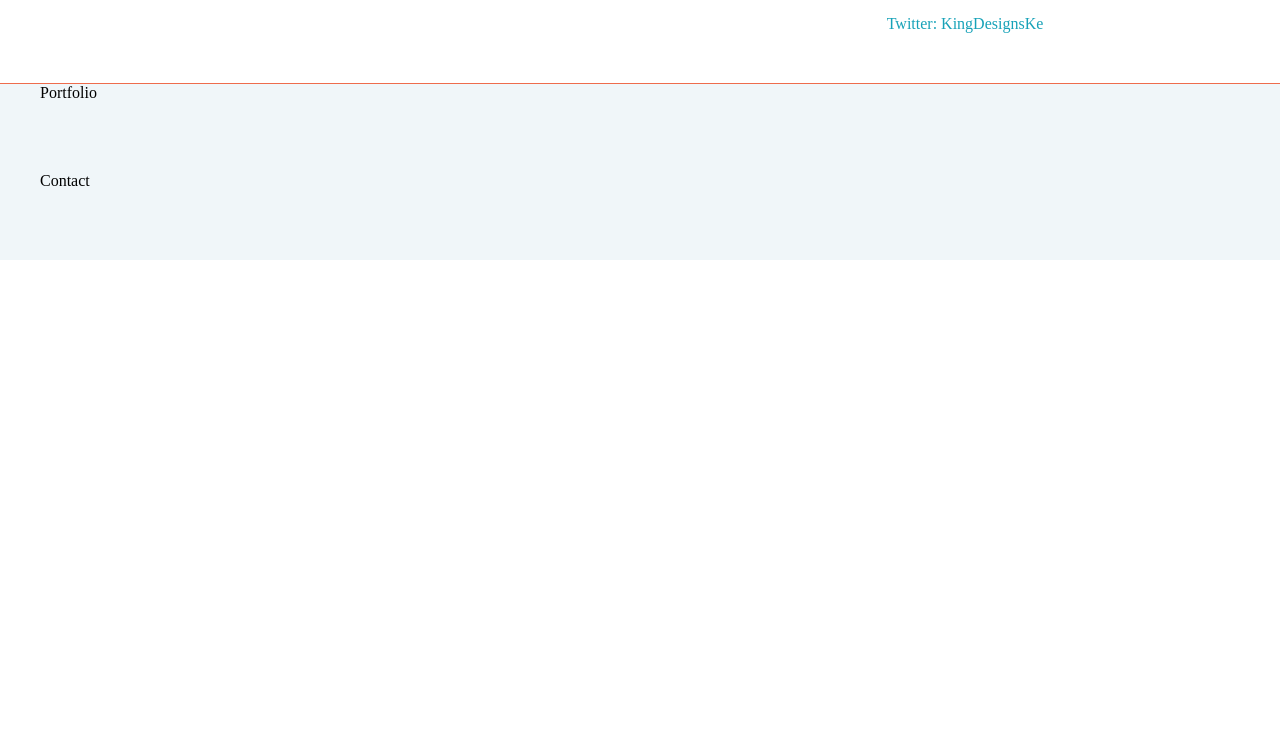
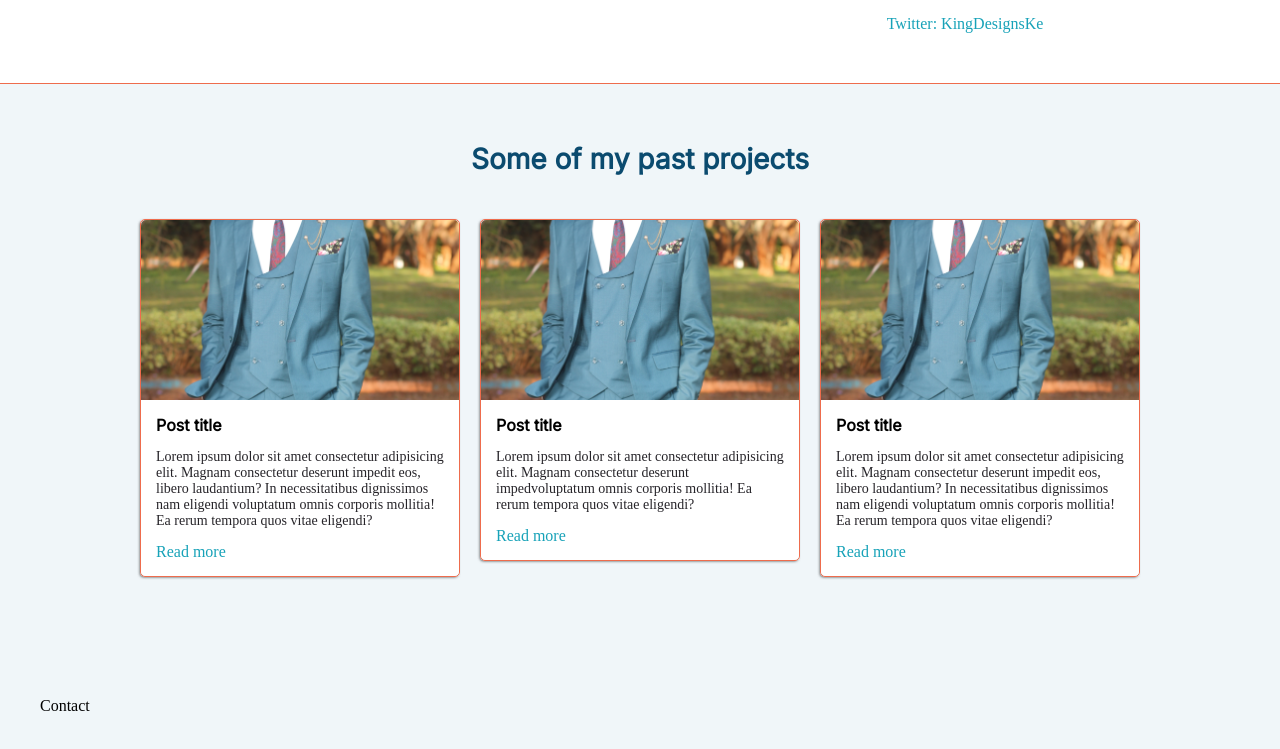
Before and after one commit to timmoh-king/my_website, a plain HTML site: page index.html in a window 1280 px wide. Shown: the part 1352-2101 px from the top of the page. Before the commit the page ends 1612 px from the top, so only its background shows below. Drawn offline with Linux system fonts and the light colour scheme.

Commit message:
Portfolio section

```diff
--- a/default.css
+++ b/default.css
@@ -314,6 +314,51 @@ ul {
     border-radius: 5px;
 }
 
+.post-wrapper{
+    display: grid;
+    grid-template-columns: repeat(auto-fit, 320px);
+    gap: 20px;
+    justify-content: center;
+    padding-top: 15px;
+    padding-bottom: 50px;
+}
+
+.post{
+    border: 1px solid var(--borderColor);
+    border-radius: 5px;
+
+    -webkit-box-shadow: -1px 1px 3px -1px rgba(0, 0, 0, 0.75);
+    -moz-box-shadow: -1px 1px 3px -1px rgba(0, 0, 0, 0.75);
+    box-shadow: -1px 1px 3px -1px rgba(0, 0, 0, 0.75);
+
+}
+
+.thumbnail{
+    width:100%;
+    height: 180px;
+    display: block;
+    object-fit: cover;
+    border-top-left-radius: 5px;
+    border-top-right-radius: 5px;
+}
+
+.post-preview{
+    background-color: white;
+    padding: 15px;
+    border-bottom-left-radius: 5px;
+    border-bottom-right-radius: 5px;
+}
+
+.post-title{
+    color:black;
+    margin: 0px;
+}
+
+.post-intro{
+    color: var(--normalText);
+    font-size: 14px;
+}
+
 @media screen and (max-width: 1200px) {
     .main-container {
         width: 95%;
--- a/index.html
+++ b/index.html
@@ -1,23 +1,26 @@
 <!DOCTYPE html>
 <html>
-
   <head>
     <title>Software Engineer</title>
-    <meta name="viewport" content="width=device-width,initial-scale=1, maximum-scale=1, minimum-scale=1" />
-    <link rel="preconnect" href="https://fonts.googleapis.com">
-    <link rel="preconnect" href="https://fonts.gstatic.com" crossorigin>
-    <link href="https://fonts.googleapis.com/css2?family=Inter&display=swap" rel="stylesheet">
-    <link rel="stylesheet" type="text/css" href="default.css">
+    <meta
+      name="viewport"
+      content="width=device-width,initial-scale=1, maximum-scale=1, minimum-scale=1"
+    />
+    <link rel="preconnect" href="https://fonts.googleapis.com" />
+    <link rel="preconnect" href="https://fonts.gstatic.com" crossorigin />
+    <link
+      href="https://fonts.googleapis.com/css2?family=Inter&display=swap"
+      rel="stylesheet"
+    />
+    <link rel="stylesheet" type="text/css" href="default.css" />
   </head>
 
   <body>
-
     <section class="s1">
       <div class="greeting-wrapper">
-            <h1 style="color:#fff;">Hi I'm Timothy Munene Kariuki</h1>
+        <h1 style="color: #fff">Hi I'm Timothy Munene Kariuki</h1>
       </div>
       <div class="main-container">
-
         <div class="intro-wrapper">
           <div class="nav-wrapper">
             <div class="dots-wrapper">
@@ -32,8 +35,14 @@
           </div>
 
           <div class="left-column">
-                    <img id="profile_pic" src="images/20221202173228_IMG_6825 (1).JPG" alt="profile pic" />
-                    <h5 style="text-align: center; line-height:0;">Personalized theme</h5>
+            <img
+              id="profile_pic"
+              src="images/20221202173228_IMG_6825 (1).JPG"
+              alt="profile pic"
+            />
+            <h5 style="text-align: center; line-height: 0">
+              Personalized theme
+            </h5>
 
             <div id="theme-options-wrapper">
               <div id="light-mode" class="theme-dot"></div>
@@ -41,7 +50,9 @@
               <div id="green-mode" class="theme-dot"></div>
               <div id="purple-mode" class="theme-dot"></div>
             </div>
-                    <p id="settings-note">Theme will be saved for your<br />next visit</p>
+            <p id="settings-note">
+              Theme will be saved for your<br />next visit
+            </p>
           </div>
 
           <div class="right-column">
@@ -50,9 +61,10 @@
                 <div id="corner-tl" class="corner"></div>
                 <div id="corner-tr" class="corner"></div>
                 <h3>What I do</h3>
-                            <p>I am on a Software Engineering journey learning everyday that I am a better Software
-                                Engineer
-                                than I was yesterday</p>
+                <p>
+                  I am on a Software Engineering journey learning everyday that
+                  I am a better Software Engineer than I was yesterday
+                </p>
                 <div id="corner-br" class="corner"></div>
                 <div id="corner-bl" class="corner"></div>
               </div>
@@ -67,20 +79,29 @@
         <div class="about-wrapper">
           <div class="about-me">
             <h4>More about me</h4>
-                    <p>Software Developer dedicated to improving skills through hands-on
-                        learning and development work. Openly embracing new technologies and
-                        continuously learning; eager to leverage opportunities and create meaningful
-                        solutions to various challenges.</p>
-                    <p>Adept in defining the critical path analysis and roadmaps, UI/ UX designs, using both
-                        front-end and back-end programming languages and frameworks to produce clean
-                        code. Well-organized and collaborative team player with strong communication and
-                        analytical abilities.</p>
+            <p>
+              Software Developer dedicated to improving skills through hands-on
+              learning and development work. Openly embracing new technologies
+              and continuously learning; eager to leverage opportunities and
+              create meaningful solutions to various challenges.
+            </p>
+            <p>
+              Adept in defining the critical path analysis and roadmaps, UI/ UX
+              designs, using both front-end and back-end programming languages
+              and frameworks to produce clean code. Well-organized and
+              collaborative team player with strong communication and analytical
+              abilities.
+            </p>
 
             <br />
 
             <h4>TOP EXPERTISE</h4>
-                    <p>Software Engineer with primary focus in JavaScript * NodeJs <a target="_blank"
-                            href="Timothy Kariuki Resume.pdf">Download resume</a></p>
+            <p>
+              Software Engineer with primary focus in JavaScript * NodeJs
+              <a target="_blank" href="Timothy Kariuki Resume.pdf"
+                >Download resume</a
+              >
+            </p>
 
             <div id="skills">
               <ul>
@@ -99,11 +120,23 @@
           </div>
 
           <div class="social-links">
-                    <img id="social_img" src="images/israel-andrade-YI_9SivVt_s-unsplash.jpg" alt="image" />
+            <img
+              id="social_img"
+              src="images/israel-andrade-YI_9SivVt_s-unsplash.jpg"
+              alt="image"
+            />
             <h4>Find me on LinkedIn & Twitter</h4>
-                    <a target="_blank" href="https://www.linkedin.com/in/timothy-kariuki-3t6s/">LinkedIn: Timothy Kariuki</a>
+            <a
+              target="_blank"
+              href="https://www.linkedin.com/in/timothy-kariuki-3t6s/"
+              >LinkedIn: Timothy Kariuki</a
+            >
             <br />
-                    <a target="_blank" href="https://www.linkedin.com/in/timothy-kariuki-3t6s/">Twitter: KingDesignsKe</a>
+            <a
+              target="_blank"
+              href="https://www.linkedin.com/in/timothy-kariuki-3t6s/"
+              >Twitter: KingDesignsKe</a
+            >
           </div>
         </div>
       </div>
@@ -111,16 +144,62 @@
 
     <section class="s1">
       <div class="main-container">
-            Portfolio
+        <h3 style="text-align: center; padding-top: 30px;">Some of my past projects</h3>
+
+        <div class="post-wrapper">
+          <div>
+          <div class="post">
+            <img class="thumbnail" src="images/20221202173228_IMG_6825 (1).JPG" />
+            <div class="post-preview">
+              <h6 class="post-title">Post title</h6>
+              <p class="post-intro">
+                Lorem ipsum dolor sit amet consectetur adipisicing elit. Magnam
+                consectetur deserunt impedit eos, libero laudantium? In
+                necessitatibus dignissimos nam eligendi voluptatum omnis
+                corporis mollitia! Ea rerum tempora quos vitae eligendi?
+              </p>
+              <a href="#">Read more</a>
+            </div>
+          </div>
+        </div>
+
+        <div>
+          <div class="post">
+            <img class="thumbnail" src="images/20221202173228_IMG_6825 (1).JPG" />
+            <div class="post-preview">
+              <h6 class="post-title">Post title</h6>
+              <p class="post-intro">
+                Lorem ipsum dolor sit amet consectetur adipisicing elit. Magnam
+                consectetur deserunt impedvoluptatum omnis
+                corporis mollitia! Ea rerum tempora quos vitae eligendi?
+              </p>
+              <a href="#">Read more</a>
+            </div>
+          </div>
+        </div>
+
+        <div>
+          <div class="post">
+            <img class="thumbnail" src="images/20221202173228_IMG_6825 (1).JPG" />
+            <div class="post-preview">
+              <h6 class="post-title">Post title</h6>
+              <p class="post-intro">
+                Lorem ipsum dolor sit amet consectetur adipisicing elit. Magnam
+                consectetur deserunt impedit eos, libero laudantium? In
+                necessitatibus dignissimos nam eligendi voluptatum omnis
+                corporis mollitia! Ea rerum tempora quos vitae eligendi?
+              </p>
+              <a href="#">Read more</a>
+            </div>
+          </div>
+        </div>
+
+        </div>
       </div>
     </section>
 
     <section class="s1">
-        <div class="main-container">
-            Contact
-        </div>
+      <div class="main-container">Contact</div>
     </section>
-
   </body>
-
 </html>
```
Lines whose indentation alone changed are shown as unchanged.
